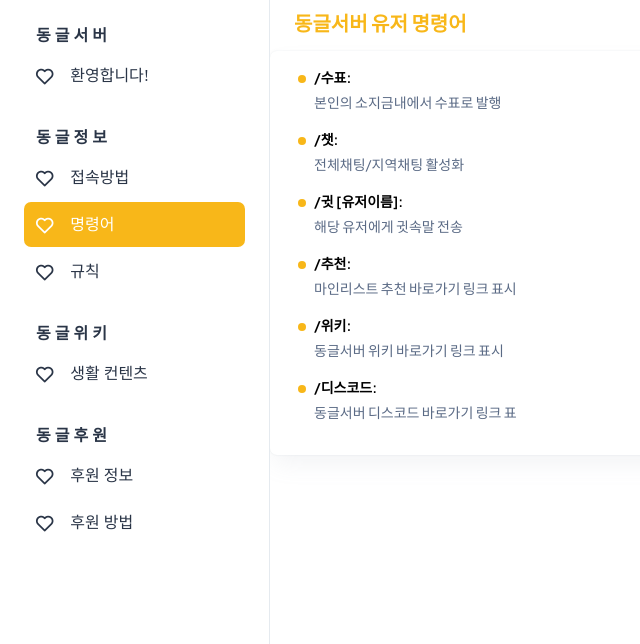
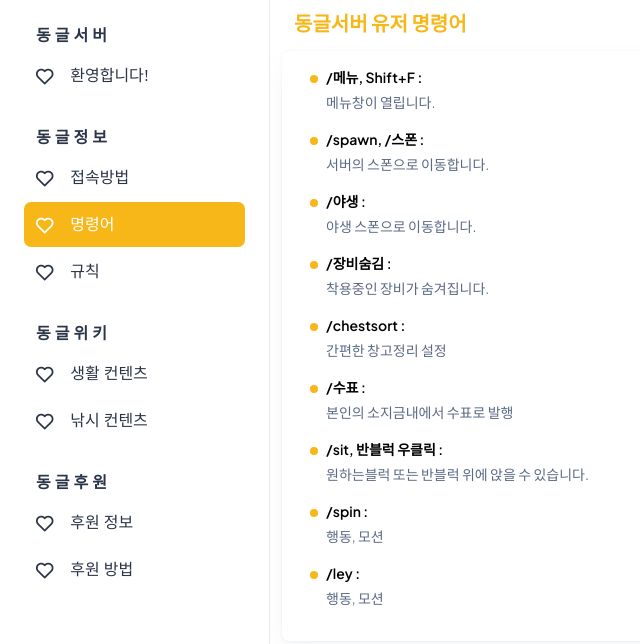
Before and after one commit to yellrim/donggle, a website: page src/html/command.html in a window 1280 px wide. Shown: the part 74-718 px from the top of the page, without its empty margins (0-640 px from the left). Drawn offline with Linux system fonts and the light colour scheme; a web font is replaced by a local one.

Commit message:
Add files via upload

```diff
--- a/src/html/command.html
+++ b/src/html/command.html
@@ -5,7 +5,7 @@
   <meta charset="utf-8">
   <meta name="viewport" content="width=device-width, initial-scale=1">
   <title>동글서버</title>
-  <link rel="shortcut icon" type="image/png" href="../assets/images/logos/favicon.png" />
+  <link rel="shortcut icon" type="image/png" href="../assets/css/icons/donggle.png" />
   <link rel="stylesheet" href="../assets/css/styles.min.css" />
   <link rel="stylesheet" href="../assets/css/common.css">
 </head>
@@ -81,6 +81,14 @@
                 <span class="hide-menu">생활 컨텐츠</span>
               </a>
             </li>
+            <li class="sidebar-item">
+              <a class="sidebar-link" href="./fishing.html" aria-expanded="false">
+                <span>
+                  <i class="ti ti-heart"></i>
+                </span>
+                <span class="hide-menu">낚시 컨텐츠</span>
+              </a>
+            </li>
             <li class="nav-small-cap">
               <i class="ti ti-dots nav-small-cap-icon fs-4"></i>
               <span class="hide-menu">동 글 후 원</span>
@@ -110,12 +118,85 @@
     <!--  Sidebar End -->
 
     <div class="body-wrapper">
+      <header class="app-header">
+        <nav class="navbar navbar-expand-lg navbar-light">
+          <ul class="navbar-nav">
+            <li class="nav-item d-block d-xl-none">
+              <a class="nav-link sidebartoggler nav-icon-hover" id="headerCollapse" href="javascript:void(0)">
+                <i class="ti ti-menu-2"></i>
+              </a>
+            </li>
+          </ul>
+        </nav>
+      </header>
       <div class="container-fluid">
         <!--  Row 1 -->
-        <div class="row">
         <h2 class="mb-3 d-inline-block text-719 fs-6 fw-semibold">동글서버 유저 명령어</h2>
         <ul class="row card p-3">
           <li class="m-0 d-flex align-items-baseline mb-3">
+            <div class="yellow-circle bg-719 rounded-circle me-2"></div>
+            <div class="d-flex flex-column">
+              <p class="m-0 fw-semibold text-black mb-1">/메뉴, Shift+F :</p>
+              <p class="m-0"> 메뉴창이 열립니다.</p>
+            </div>
+          </li>
+          <li class="m-0 d-flex align-items-baseline mb-3">
+            <div class="yellow-circle bg-719 rounded-circle me-2"></div>
+            <div class="d-flex flex-column">
+              <p class="m-0 fw-semibold text-black mb-1">/spawn, /스폰 :</p>
+              <p class="m-0"> 서버의 스폰으로 이동합니다.</p>
+            </div>
+          </li>
+          <li class="m-0 d-flex align-items-baseline mb-3">
+            <div class="yellow-circle bg-719 rounded-circle me-2"></div>
+            <div class="d-flex flex-column">
+              <p class="m-0 fw-semibold text-black mb-1">/야생 : </p>
+              <p class="m-0"> 야생 스폰으로 이동합니다.</p>
+            </div>
+          </li>
+          <li class="m-0 d-flex align-items-baseline mb-3">
+            <div class="yellow-circle bg-719 rounded-circle me-2"></div>
+            <div class="d-flex flex-column">
+              <p class="m-0 fw-semibold text-black mb-1">/장비숨김 :</p>
+              <p class="m-0"> 착용중인 장비가 숨겨집니다.</p>
+            </div>
+          </li>
+          <li class="m-0 d-flex align-items-baseline mb-3">
+            <div class="yellow-circle bg-719 rounded-circle me-2"></div>
+            <div class="d-flex flex-column">
+              <p class="m-0 fw-semibold text-black mb-1">/chestsort :</p>
+              <p class="m-0"> 간편한 창고정리 설정</p>
+            </div>
+          </li>
+          <li class="m-0 d-flex align-items-baseline mb-3">
+            <div class="yellow-circle bg-719 rounded-circle me-2"></div>
+            <div class="d-flex flex-column">
+              <p class="m-0 fw-semibold text-black mb-1">/수표 :</p>
+              <p class="m-0"> 본인의 소지금내에서 수표로 발행</p>
+            </div>
+          </li>
+          <li class="m-0 d-flex align-items-baseline mb-3">
+            <div class="yellow-circle bg-719 rounded-circle me-2"></div>
+            <div class="d-flex flex-column">
+              <p class="m-0 fw-semibold text-black mb-1">/sit, 반블럭 우클릭 : </p>
+              <p class="m-0"> 원하는블럭 또는 반블럭 위에 앉을 수 있습니다.</p>
+            </div>
+          </li>
+          <li class="m-0 d-flex align-items-baseline mb-3">
+            <div class="yellow-circle bg-719 rounded-circle me-2"></div>
+            <div class="d-flex flex-column">
+              <p class="m-0 fw-semibold text-black mb-1">/spin : </p>
+              <p class="m-0"> 행동, 모션</p>
+            </div>
+          </li>
+          <li class="m-0 d-flex align-items-baseline mb-3">
+            <div class="yellow-circle bg-719 rounded-circle me-2"></div>
+            <div class="d-flex flex-column">
+              <p class="m-0 fw-semibold text-black mb-1">/ley : </p>
+              <p class="m-0"> 행동, 모션</p>
+            </div>
+          </li>
+          <!--<li class="m-0 d-flex align-items-baseline mb-3">
             <div class="yellow-circle bg-719 rounded-circle me-2"></div>
             <div class="d-flex flex-column">
               <p class="m-0 fw-semibold text-black mb-1">/수표:</p>
@@ -156,9 +237,8 @@
               <p class="m-0 fw-semibold text-black mb-1">/디스코드:</p>
               <p class="m-0"> 동글서버 디스코드 바로가기 링크 표</p>
             </div>
-            </li>
+          </li> -->
         </ul>
-        </div>
       </div>
     </div>
   </div>
```
Lines whose indentation alone changed are shown as unchanged.
